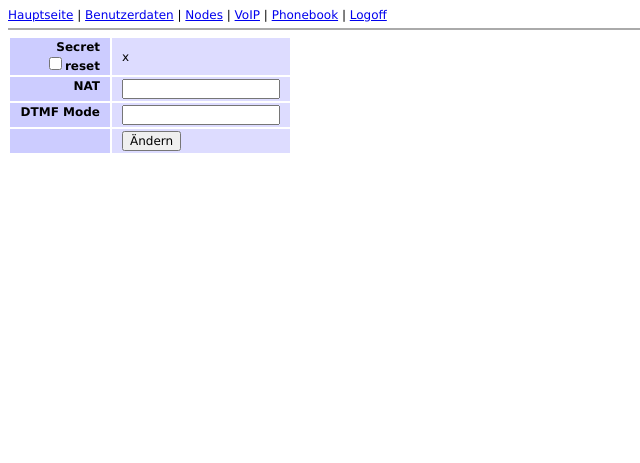
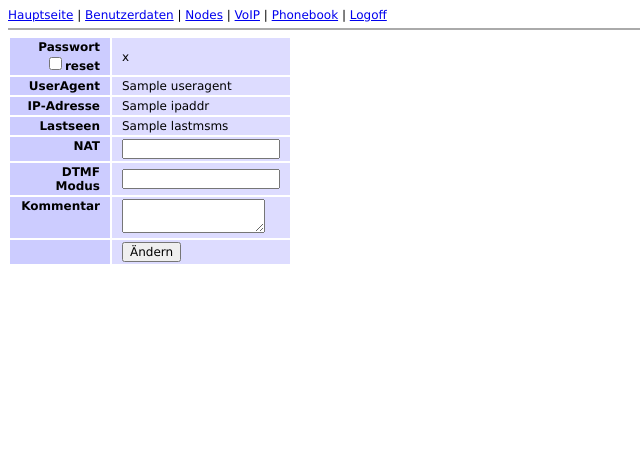
Before and after one commit to vchrizz/voipdb, a Django app: template voip/templates/voip/sipuser_edit.html in a window 1280 px wide. Shown: the top 463 px of the page, without its empty margins (0-640 px from the left). Run offline with Django 3.2, Linux system fonts and the light colour scheme; the template is opened without the code that fills it: most values are stand-ins (such as "Sample title", 1, 10 or a date in 2020); form fields are guessed from the names that the template uses.

Commit message:
comment function added for sipusers

```diff
--- a/voip/forms.py
+++ b/voip/forms.py
@@ -9,7 +9,7 @@ class ExtensionEditForm(forms.Form):
 
 class SipuserEditForm(forms.Form):
     reset_pw = forms.BooleanField(label='Reset Password', required=False, )
-    #secret = forms.CharField(label='Secret', min_length=16, max_length=16)
+    #secret = forms.CharField(label='Passwort', min_length=16, max_length=16)
     nat = forms.BooleanField(label='NAT', required=False, )
     CHOICES = (
         ('auto', 'Auto'),
@@ -18,3 +18,4 @@ class SipuserEditForm(forms.Form):
         ('info','INFO'),
     )
     dtmfmode = forms.ChoiceField(choices=CHOICES, required=True, label='DTMF Mode')
+    comment = forms.CharField(label='Kommentar', required=False, min_length=0, max_length=160)
--- a/voip/models.py
+++ b/voip/models.py
@@ -173,5 +173,6 @@ class astrt_sipusers(models.Model):
     # phonenumberid = models.BigIntegerField()
     phonenumberid = models.ForeignKey(extensions,null=True,db_column="phonenumberid")
     outbound_phonenumberid = models.BigIntegerField(default=1)
+    comment = models.CharField(max_length=160, null=True)
     class Meta:
         db_table = "astrt_sipusers"
--- a/voip/templates/voip/sipuser_edit.html
+++ b/voip/templates/voip/sipuser_edit.html
@@ -3,16 +3,32 @@
         {% csrf_token %}
         <table>
                 <tr>
-                        <th align="right" valign="top">Secret<br><input type="checkbox" name="reset_pw" />reset</th>
+                        <th align="right" valign="top">Passwort<br><input type="checkbox" name="reset_pw" />reset</th>
                         <td>{{ sipuser.secret }}</td>
+                </tr>
+                <tr>
+                        <th align="right" valign="top">UserAgent</th>
+                        <td>{{ sipuser.useragent }}</td>
+                </tr>
+                <tr>
+                        <th align="right" valign="top">IP-Adresse</th>
+                        <td>{{ sipuser.ipaddr }}</td>
+                </tr>
+                <tr>
+                        <th align="right" valign="top">Lastseen</th>
+                        <td>{{ sipuser.lastms }}ms</td>
                 </tr>
                 <tr>
                         <th align="right" valign="top">NAT</th>
                         <td>{{ form.nat }}</td>
                 </tr>
                 <tr>
-                        <th align="right" valign="top">DTMF Mode</th>
+                        <th align="right" valign="top">DTMF Modus</th>
                         <td>{{ form.dtmfmode }}</td>
+                </tr>
+                <tr>
+                        <th align="right" valign="top">Kommentar</th>
+                        <td>{{ form.comment }}</td>
                 </tr>
                 <tr>
                         <th align="right" valign="top">&nbsp;</th>
--- a/voip/views.py
+++ b/voip/views.py
@@ -162,6 +162,7 @@ def sipuser_edit(request, sipuser_id):
             else:
                 sipuser.nat = 'force_rport,comedia'
             sipuser.dtmfmode = form.cleaned_data['dtmfmode']
+            sipuser.comment = form.cleaned_data['comment']
             sipuser.save()
             return HttpResponseRedirect('/extensions/')
     else:
```
Also changed, not shown: voip/templates/voip/extensions.html (+10 -2 lines).
